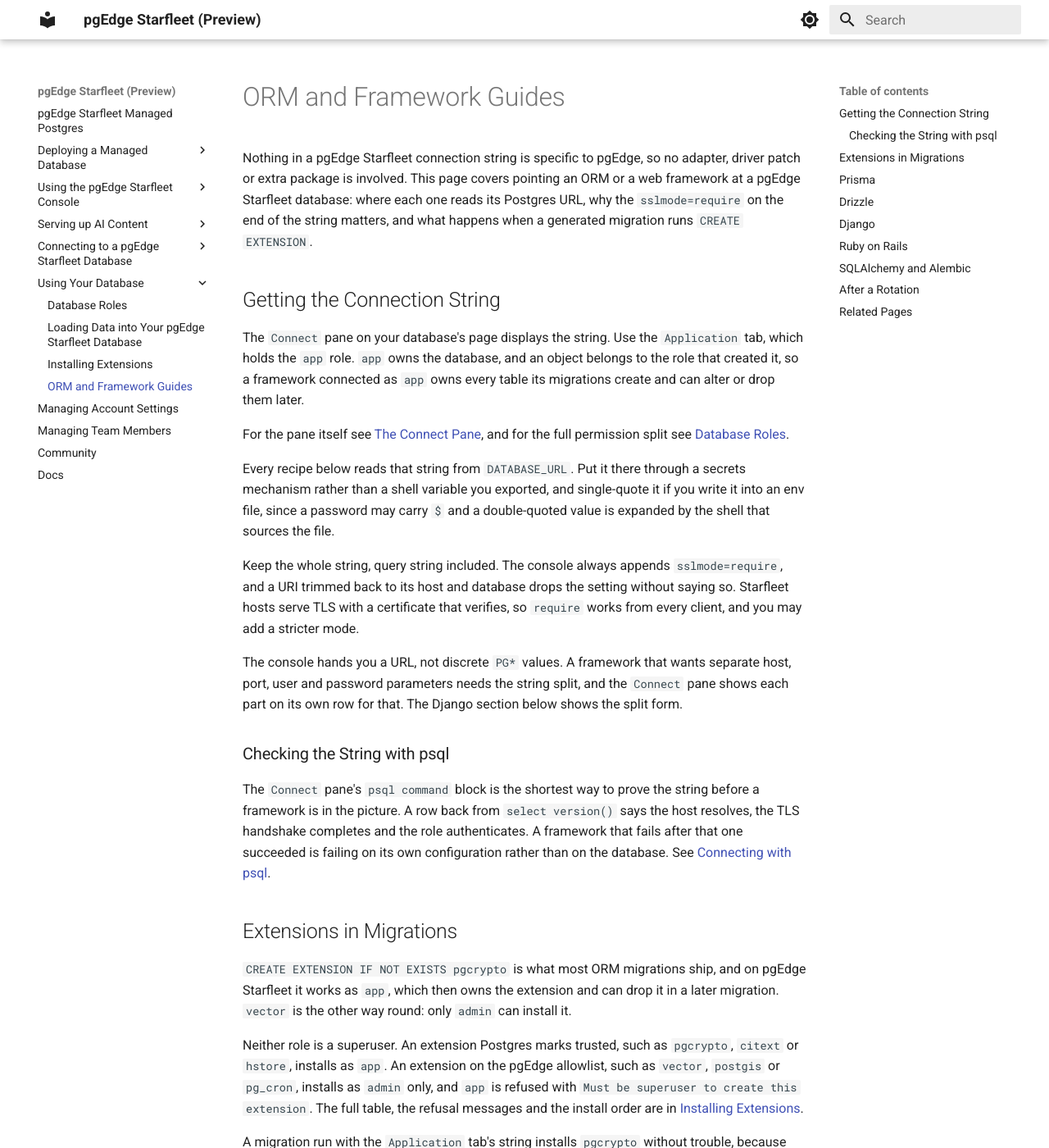
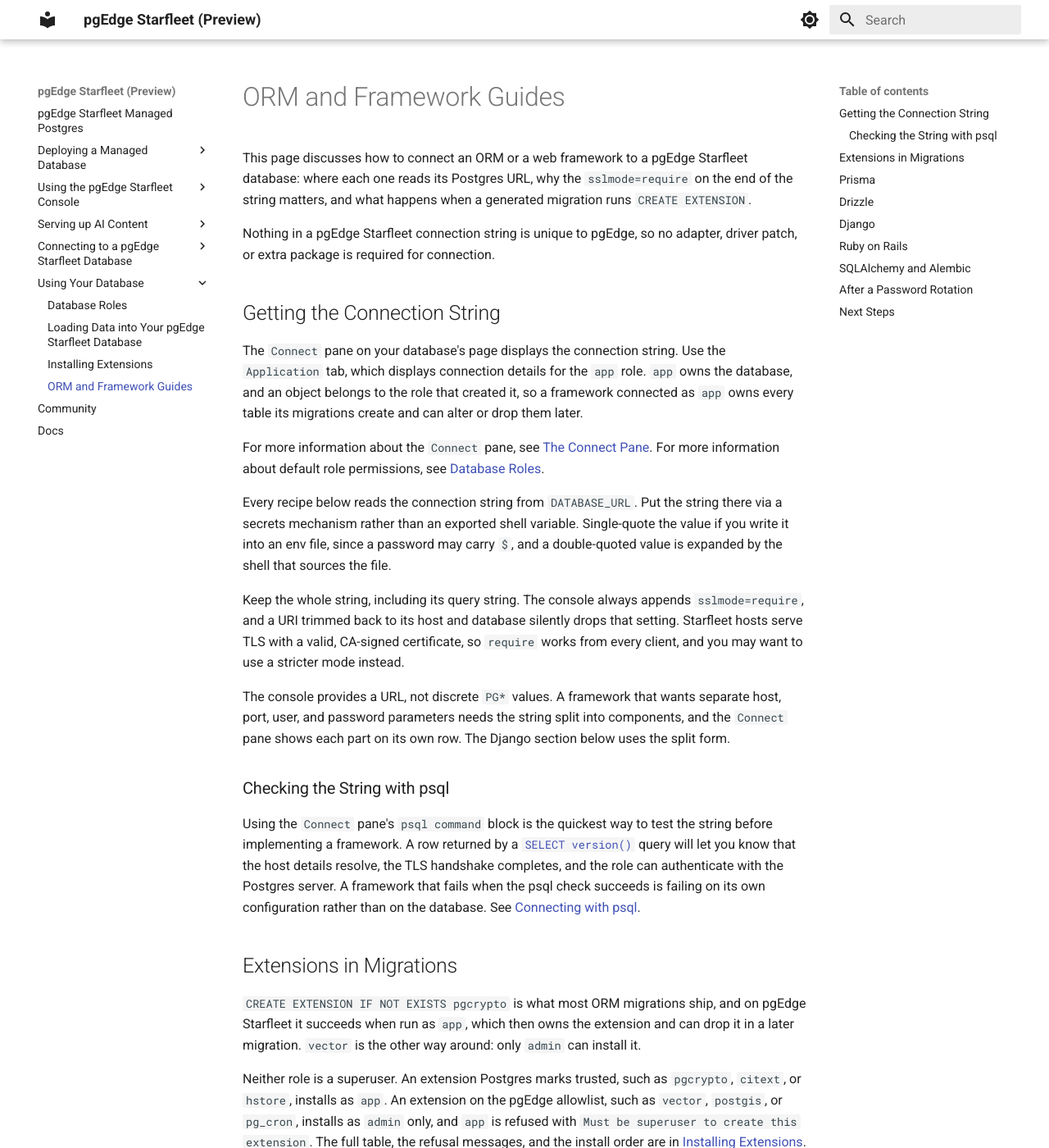
Before and after one commit to pgEdge/pgedge-starfleet-docs, an MkDocs documentation site: the page built from docs/using_database/orm_guides.md, in a window 1280 px wide and 1400 px high. Shown: the whole window at 82% size. Built offline with MkDocs 1.6.1 and Material for MkDocs 9.7.7, drawn with Linux system fonts in a browser that asks for light colours; some of the changed text lies outside the part shown.

Commit message:
Move settings and team management into using_console nav section; polish orm_guides.md
- Relocate settings.md and team_management.md into docs/using_console/,
  fix image paths and internal links, and update mkdocs.yml nav.
- Fix a broken self-reference in rotate_credentials.md caused by the move.
- Review orm_guides.md for grammar, ambiguous pronouns/references,
  formality, and line wrapping.

Co-Authored-By: Claude Sonnet 5 <noreply@anthropic.com>

````diff
--- a/docs/using_database/orm_guides.md
+++ b/docs/using_database/orm_guides.md
@@ -1,66 +1,72 @@
 # ORM and Framework Guides
 
-Nothing in a pgEdge Starfleet connection string is specific to pgEdge, so no
-adapter, driver patch or extra package is involved. This page covers pointing
-an ORM or a web framework at a pgEdge Starfleet database: where each one reads
-its Postgres URL, why the `sslmode=require` on the end of the string matters,
-and what happens when a generated migration runs `CREATE EXTENSION`.
+This page discusses how to connect an ORM or a web framework to a pgEdge
+Starfleet database: where each one reads its Postgres URL, why the
+`sslmode=require` on the end of the string matters, and what happens when
+a generated migration runs `CREATE EXTENSION`.
+
+Nothing in a pgEdge Starfleet connection string is unique to pgEdge, so no
+adapter, driver patch, or extra package is required for connection.
 
 ## Getting the Connection String
 
-The `Connect` pane on your database's page displays the string. Use the
-`Application` tab, which holds the `app` role. `app` owns the database, and
-an object belongs to the role that created it, so a framework connected as
-`app` owns every table its migrations create and can alter or drop them
-later.
+The `Connect` pane on your database's page displays the connection
+string. Use the `Application` tab, which displays connection details for
+the `app` role. `app` owns the database, and an object belongs to the
+role that created it, so a framework connected as `app` owns every table
+its migrations create and can alter or drop them later.
 
-For the pane itself see [The Connect Pane](../using_console/index.md#the-connect-pane), and
-for the full permission split see [Database Roles](roles.md).
+For more information about the `Connect` pane, see
+[The Connect Pane](../using_console/index.md#the-connect-pane). For more
+information about default role permissions, see [Database Roles](roles.md).
 
-Every recipe below reads that string from `DATABASE_URL`. Put it there through
-a secrets mechanism rather than a shell variable you exported, and single-quote
-it if you write it into an env file, since a password may carry `$` and a
-double-quoted value is expanded by the shell that sources the file.
+Every recipe below reads the connection string from `DATABASE_URL`. Put
+the string there via a secrets mechanism rather than an exported shell
+variable. Single-quote the value if you write it into an env file, since
+a password may carry `$`, and a double-quoted value is expanded by the
+shell that sources the file.
 
-Keep the whole string, query string included. The console always appends
-`sslmode=require`, and a URI trimmed back to its host and database drops the
-setting without saying so. Starfleet hosts serve TLS with a certificate that
-verifies, so `require` works from every client, and you may add a
-stricter mode.
+Keep the whole string, including its query string. The console always
+appends `sslmode=require`, and a URI trimmed back to its host and database
+silently drops that setting. Starfleet hosts serve TLS with a valid,
+CA-signed certificate, so `require` works from every client, and you may
+want to use a stricter mode instead.
 
-The console hands you a URL, not discrete `PG*` values. A framework that
-wants separate host, port, user and password parameters needs the string
-split, and the `Connect` pane shows each part on its own row for that. The
-Django section below shows the split form.
+The console provides a URL, not discrete `PG*` values. A framework that
+wants separate host, port, user, and password parameters needs the
+string split into components, and the `Connect` pane shows each part on
+its own row. The Django section below uses the split form.
 
 ### Checking the String with psql
 
-The `Connect` pane's `psql command` block is the shortest way to prove the
-string before a framework is in the picture. A row back from
-`select version()` says the host resolves, the TLS handshake completes and the
-role authenticates. A framework that fails after that one succeeded is failing
-on its own configuration rather than on the database. See
+Using the `Connect` pane's `psql command` block is the quickest way to
+test the string before implementing a framework. A row returned by a
+[`SELECT version()`](https://www.postgresql.org/docs/current/functions-info.html#FUNCTIONS-INFO-VERSION)
+query will let you know that the host details resolve, the TLS handshake
+completes, and the role can authenticate with the Postgres server. A
+framework that fails when the psql check succeeds is failing on its own
+configuration rather than on the database. See
 [Connecting with psql](../connecting/psql.md).
 
 ## Extensions in Migrations
 
 `CREATE EXTENSION IF NOT EXISTS pgcrypto` is what most ORM migrations ship,
-and on pgEdge Starfleet it works as `app`, which then owns the extension and
-can drop it in a later migration. `vector` is the other way round: only
-`admin` can install it.
+and on pgEdge Starfleet it succeeds when run as `app`, which then owns
+the extension and can drop it in a later migration. `vector` is the
+other way around: only `admin` can install it.
 
 Neither role is a superuser. An extension Postgres marks trusted, such as
-`pgcrypto`, `citext` or `hstore`, installs as `app`. An extension on the
-pgEdge allowlist, such as `vector`, `postgis` or `pg_cron`, installs as
+`pgcrypto`, `citext`, or `hstore`, installs as `app`. An extension on the
+pgEdge allowlist, such as `vector`, `postgis`, or `pg_cron`, installs as
 `admin` only, and `app` is refused with `Must be superuser to create this
-extension`. The full table, the refusal messages and the install order are in
-[Installing Extensions](extensions.md).
+extension`. The full table, the refusal messages, and the install order are
+in [Installing Extensions](extensions.md).
 
 A migration run with the `Application` tab's string installs `pgcrypto`
-without trouble, because that string is the `app` role. A migration that also
-needs an allowlisted extension such as `vector`, `postgis` or `pg_cron` fails,
-because `app` cannot install those. Install those by hand on the `Admin` tab
-before running the migration.
+without trouble, because that string connects as the `app` role. A
+migration that also needs an allowlisted extension such as `vector`,
+`postgis`, or `pg_cron` fails, because `app` cannot install those.
+Install those manually on the `Admin` tab before running the migration.
 
 ## Prisma
 
@@ -109,10 +115,11 @@ export default defineConfig({
 ```
 
 Both read the same variable, so one env file covers the application and the
-migration tool, and both therefore connect as `app`. The
-[Drizzle Postgres guide][drizzle-pg] covers the driver alternatives. A Drizzle
-migration carrying `CREATE EXTENSION pgcrypto` works on that connection. An
-allowlisted extension has to be installed on the `Admin` tab first.
+migration tool, and both connect as `app`. The
+[Drizzle Postgres guide][drizzle-pg] covers the driver alternatives. A
+Drizzle migration carrying `CREATE EXTENSION pgcrypto` works using that
+shared `DATABASE_URL`. An allowlisted extension has to be installed on
+the `Admin` tab first.
 
 ## Django
 
@@ -139,8 +146,8 @@ Django's Postgres backend passes `OPTIONS` to the driver's connection
 constructor, which is why the TLS setting sits there rather than beside the
 host.
 
-Keep it, because this is the split-parameter form of the `sslmode=require` the
-console appends.
+Keep the `sslmode` entry, because it is the split-parameter form of the
+`sslmode=require` the console appends.
 
 The alternative is dj-database-url, which parses a URI into the same
 dictionary and reads `DATABASE_URL` by default:
@@ -158,9 +165,10 @@ extension needs the `Admin` tab first.
 
 ## Ruby on Rails
 
-Active Record reads `DATABASE_URL` from the environment with no configuration
-at all, so that variable and an empty `config/database.yml` are enough to
-connect. A `url` key in the YAML takes precedence over the variable.
+Active Record reads `DATABASE_URL` from the environment with no
+configuration, so that variable and an empty `config/database.yml` are
+enough to connect. A `url` key in the YAML takes precedence over the
+variable.
 
 Reading the variable through ERB pins one environment to one connection
 without committing the string:
@@ -203,30 +211,31 @@ The [Alembic tutorial][alembic-tut] describes the rest of that file. An
 Alembic revision issuing `CREATE EXTENSION pgcrypto` runs as `app` and
 succeeds. An allowlisted extension needs the `Admin` tab first.
 
-## After a Rotation
+## After a Password Rotation
 
 A string an application already holds stops working when someone selects
-`Rotate credentials` on that role's tab of the `Connect` pane. The new
-password does not authenticate until the database returns to `Available`, and
-the old one may still work in that window, so switch the application over once
-the status reads `Available` rather than immediately.
+`Rotate credentials` on the `Application` tab of the `Connect` pane. The
+new password does not authenticate until the database returns to
+`Available`, and the old one may still work in that window, so switch
+the application over once the status reads `Available` rather than
+immediately.
 
-Rotating `app` also restarts the database's MCP and RAG servers, because each
-reads that password once at startup.
+Rotating the `app` password also restarts the database's MCP and RAG
+servers; each server reads the password once at startup.
 
-## Related Pages
+## Next Steps
 
-- [Connecting to a pgEdge Starfleet Database](../connecting/index.md)
-  covers connecting with psql, pgAdmin and the AI DBA Workbench.
-- [Database Roles](roles.md) covers the two roles.
-- [Loading Data into Your pgEdge Starfleet Database](loading_data.md)
+* [Connecting to a pgEdge Starfleet Database](../connecting/index.md)
+  covers connecting with psql, pgAdmin, and the AI DBA Workbench.
+* [Database Roles](roles.md) covers the two roles.
+* [Loading Data into Your pgEdge Starfleet Database](loading_data.md)
   covers the first data load, which usually happens before the first
   migration.
-- [Installing Extensions](extensions.md) covers which role installs which
+* [Installing Extensions](extensions.md) covers which role installs which
   extension and what the refusal message means.
-- [Restoring from Backup](../using_console/backups.md) covers restoring in place after a
-  migration goes wrong.
-- [Enabling and Using the MCP Server](../serving_ai_content/mcp.md) covers
+* [Restoring from Backup](../using_console/backups.md) covers restoring
+  in place after a migration goes wrong.
+* [Enabling and Using the MCP Server](../serving_ai_content/mcp.md) covers
   the server that a rotation of `app` restarts.
 
 [prisma-pg]: https://www.prisma.io/docs/orm/overview/databases/postgresql
--- a/mkdocs.yml
+++ b/mkdocs.yml
@@ -51,6 +51,8 @@ nav:
     - Rotating Database Credentials: using_console/rotate_credentials.md
     - Reviewing the Activity Log: using_console/activity_log.md
     - Accessing Management Options with the Actions Menu: using_console/actions.md
+    - Managing Account Settings: using_console/settings.md
+    - Managing Team Members: using_console/team_management.md
   - Serving up AI Content:
     - Enabling and Using the MCP Server: serving_ai_content/mcp.md
     - Enabling and Using the RAG Server: serving_ai_content/rag.md
@@ -64,7 +66,5 @@ nav:
     - Loading Data into Your pgEdge Starfleet Database: using_database/loading_data.md
     - Installing Extensions: using_database/extensions.md
     - ORM and Framework Guides: using_database/orm_guides.md
-  - Managing Account Settings: settings.md
-  - Managing Team Members: team_management.md
   - Community: community.md
   - Docs: docs_link.md
````
Also changed, not shown: docs/using_console/rotate_credentials.md (+1 -1 lines), docs/using_console/settings.md (renamed from docs/settings.md, +6 -6 lines), docs/using_console/team_management.md (renamed from docs/team_management.md, +2 -2 lines).
